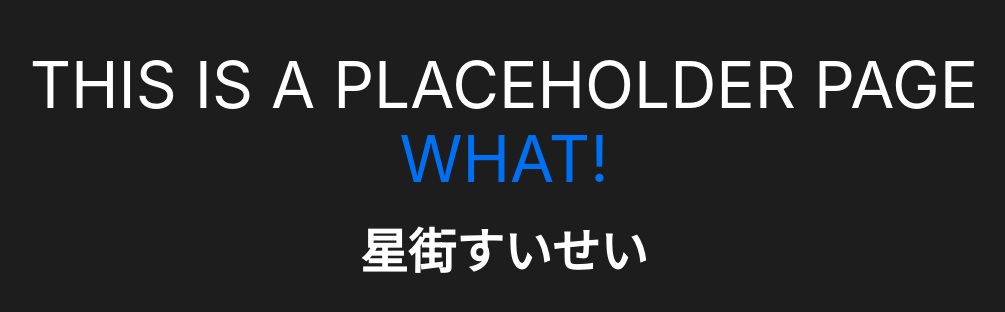
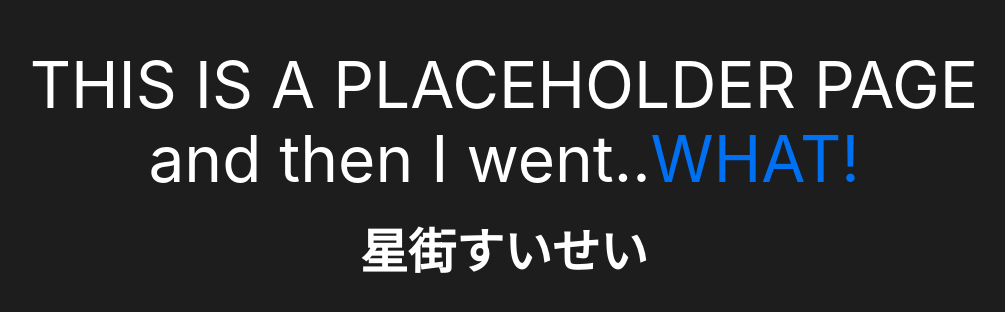
Before and after one commit to James-Li-t/jliport, a Next.js app: page / in a window 1280 px wide. Shown: the part 222-534 px from the top of the page, without its empty margins (136-1141 px from the left). Built offline with nearby package versions, Linux system fonts and the light colour scheme.

Commit message:
updated placeholder page

```diff
--- a/pages/index.js
+++ b/pages/index.js
@@ -18,7 +18,8 @@ export default function Home() {
         </h1>
 
         <h4 className={styles.title}>
-        <a href = "https://jliport.vercel.app/"> WHAT! </a>
+        and then I went..
+        <a href = "https://www.youtube.com/channel/UC5CwaMl1eIgY8h02uZw7u8A/featured" target="_blank">WHAT!</a>
         </h4>
 
         <h1 className='m-8 text-white text-5xl underlinetext-3xl font-bold'>
```
